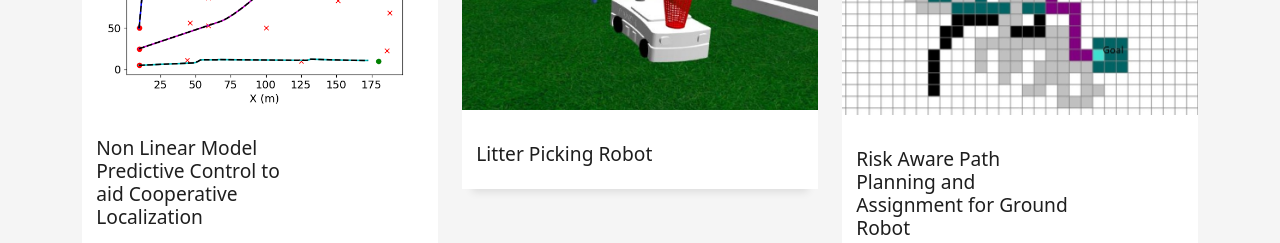
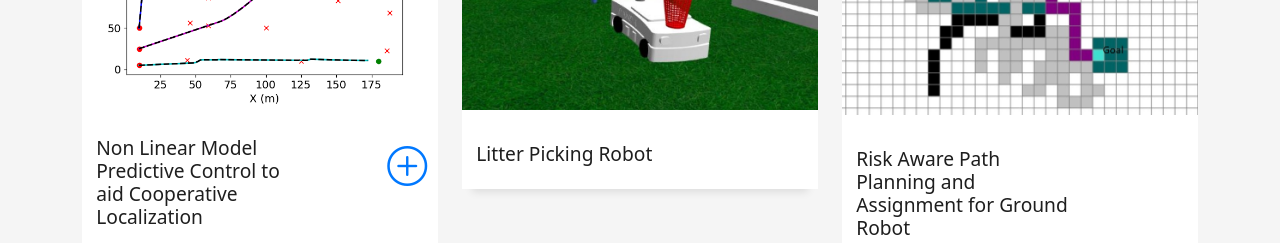
Before and after one commit to saiteja12-g/saitejag.github.io, a plain HTML site: page index.html in a window 1280 px wide. Shown: the part 2860-3103 px from the top of the page. Drawn offline with Linux system fonts and the light colour scheme.

Commit message:
Update index.html

```diff
--- a/index.html
+++ b/index.html
@@ -247,7 +247,7 @@
                   </div>
                   <div class="col-sm-4">
                     <div class="w-like">
-                      <!-- <a href="NMPS.html"> <span class="bi bi-plus-circle"></span></a> -->
+                      <a href="NMPS.html"> <span class="bi bi-plus-circle"></span></a>
                     </div>
                   </div>
                 </div>
```
